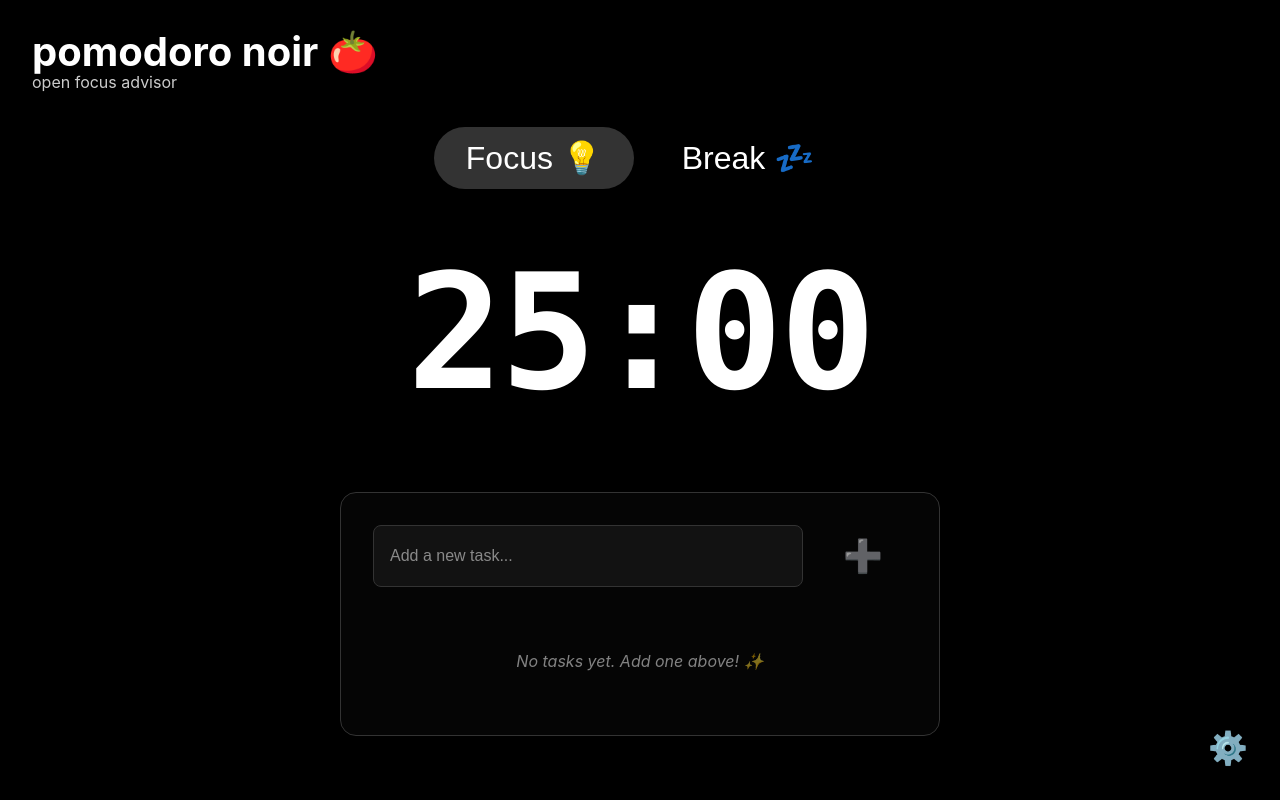
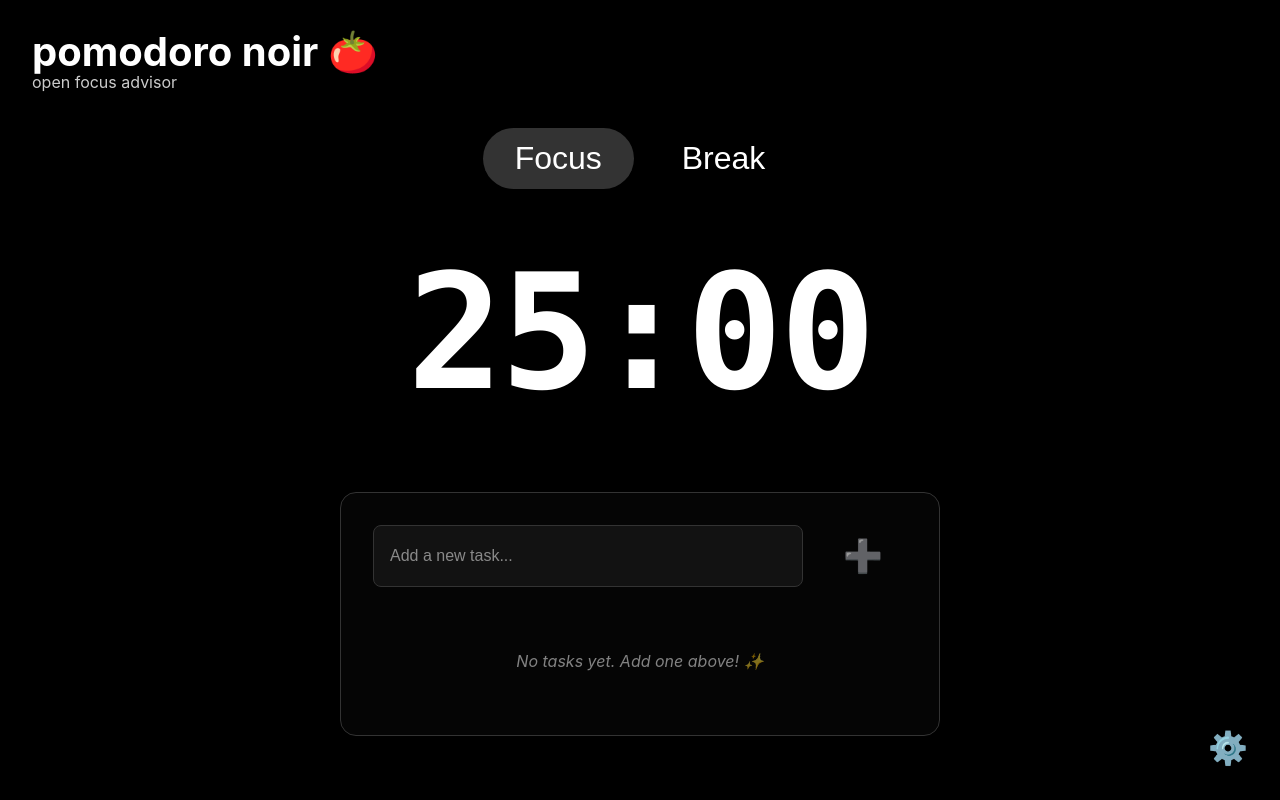
Before and after one commit to adellantado/pomodoro-noir-timer, a React (Create React App) app: page / in a window 1280 px wide. Built offline with nearby package versions, Linux system fonts and the light colour scheme.

Commit message:
show timer status in title

```diff
--- a/src/components/PomodoroTimer.tsx
+++ b/src/components/PomodoroTimer.tsx
@@ -150,6 +150,19 @@ const PomodoroTimer: React.FC = () => {
     }
   }, []);
 
+  // Update browser title with timer
+  useEffect(() => {
+    const title = isRunning && !isPaused
+      ? mode === 'focus'
+        ? `▶︎ ${formatTime(timeLeft)} - Focus 🍅`
+        : `▶︎ ${formatTime(timeLeft)} - Break 🍅`
+      : isPaused
+        ? `|| ${formatTime(timeLeft)} - Paused 🍅`
+        : `${formatTime(timeLeft)} - Idle 🍅`;
+
+    document.title = title;
+  }, [timeLeft, isRunning, isPaused]);
+
   return (
     <div className="pomodoro-container">
       {/* Header */}
@@ -168,13 +181,13 @@ const PomodoroTimer: React.FC = () => {
             className={`mode-button ${mode === 'focus' ? 'active' : ''}`}
             onClick={() => switchMode('focus')}
           >
-            Focus 💡
+            Focus
           </button>
           <button
             className={`mode-button ${mode === 'rest' ? 'active' : ''}`}
             onClick={() => switchMode('rest')}
           >
-            Break 💤
+            Break
           </button>
         </div>
 
```
